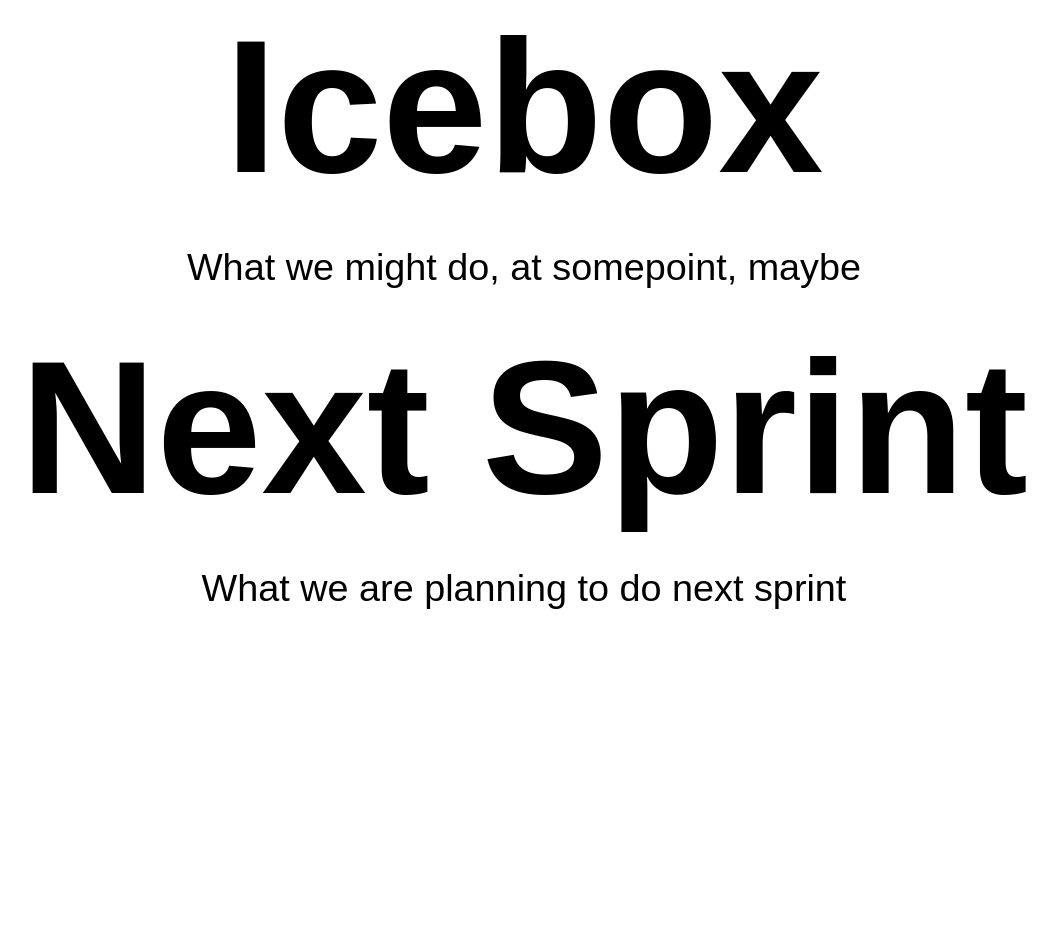
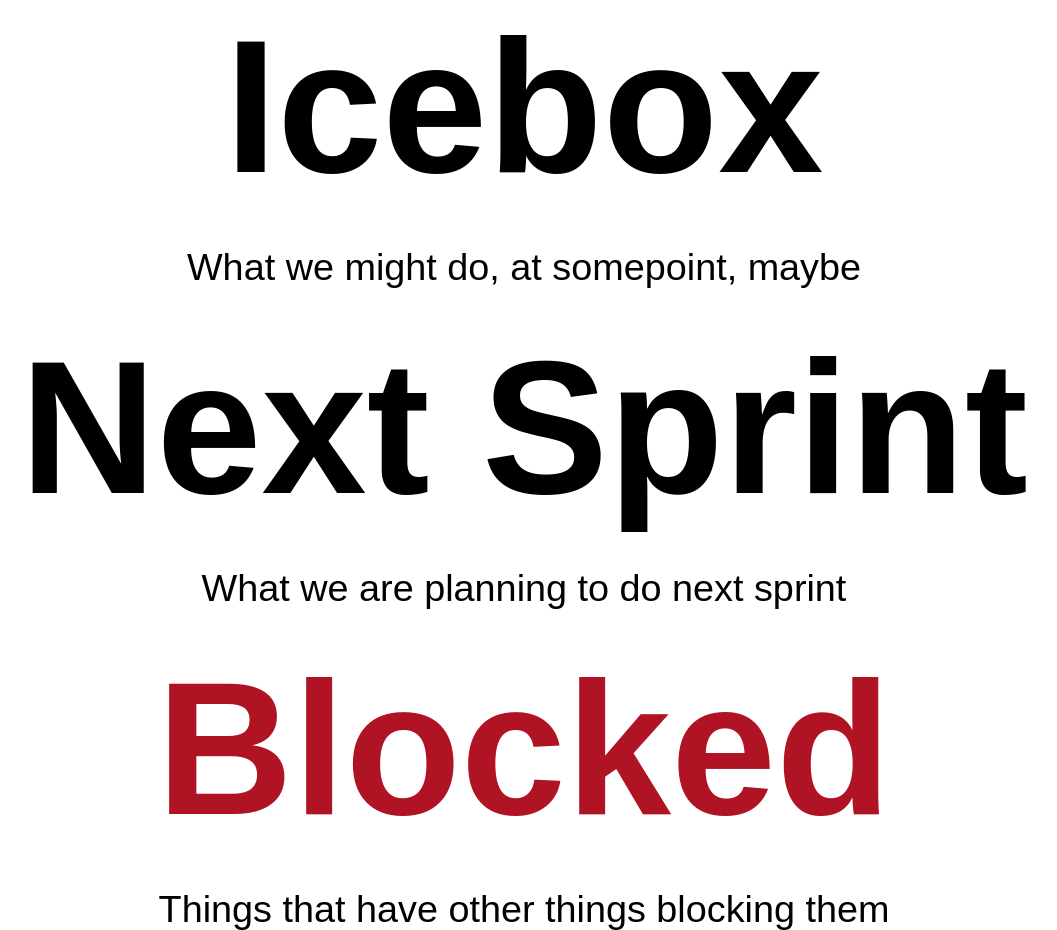
Before and after one commit to michaeldfallen/scrum-board-headers, a plain HTML site: page index.html in a window 1280 px wide. Shown: the part 1282-2212 px from the top of the page, without its empty margins (116-1173 px from the left). Before the commit the page ends 1891 px from the top, so only its background shows below. Drawn offline with Linux system fonts and the light colour scheme; a web font is replaced by a local one.

Commit message:
blocked section for identifying stories as undoable

```diff
--- a/index.html
+++ b/index.html
@@ -63,5 +63,9 @@
       <h1>Next Sprint</h1>
       <p>What we are planning to do next sprint</p>
     </div>
+    <div class="page">
+      <h1 style="color: #AF1324;">Blocked</h1>
+      <p>Things that have other things blocking them</p>
+    </div>
   </body>
 </html>
```
